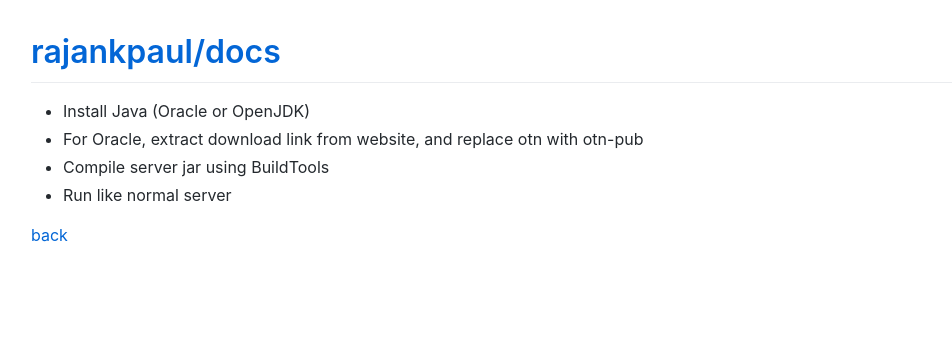
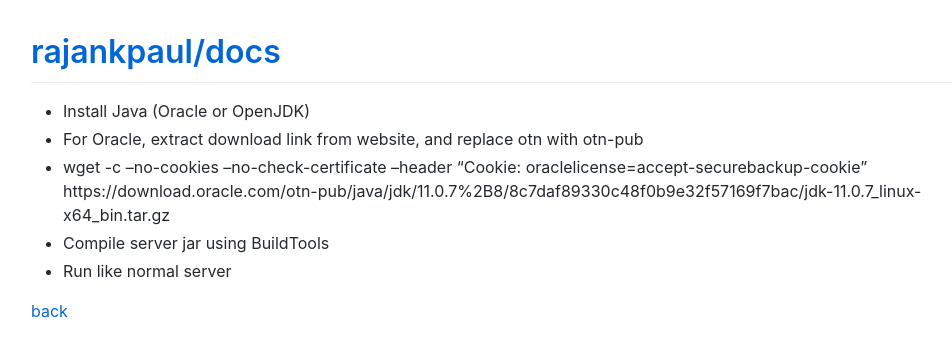
Before and after one commit to rajankpaul/docs, a Jekyll site: the page built from tutorials/linux/spigot/index.md, in a window 1280 px wide. Shown: the top 357 px of the page, without its empty margins (119-1071 px from the left). Built offline with Jekyll 4.4.1, drawn with Linux system fonts in a browser that asks for light colours; comment, search, counter and statistics services are not loaded.

Commit message:
Update index.md

```diff
--- a/tutorials/linux/spigot/index.md
+++ b/tutorials/linux/spigot/index.md
@@ -5,6 +5,7 @@ title: Spigot
 
 *   Install Java (Oracle or OpenJDK)
 *   For Oracle, extract download link from website, and replace otn with otn-pub
+*   wget -c --no-cookies --no-check-certificate --header "Cookie: oraclelicense=accept-securebackup-cookie" https://download.oracle.com/otn-pub/java/jdk/11.0.7%2B8/8c7daf89330c48f0b9e32f57169f7bac/jdk-11.0.7_linux-x64_bin.tar.gz
 *   Compile server jar using BuildTools
 *   Run like normal server
 
```
